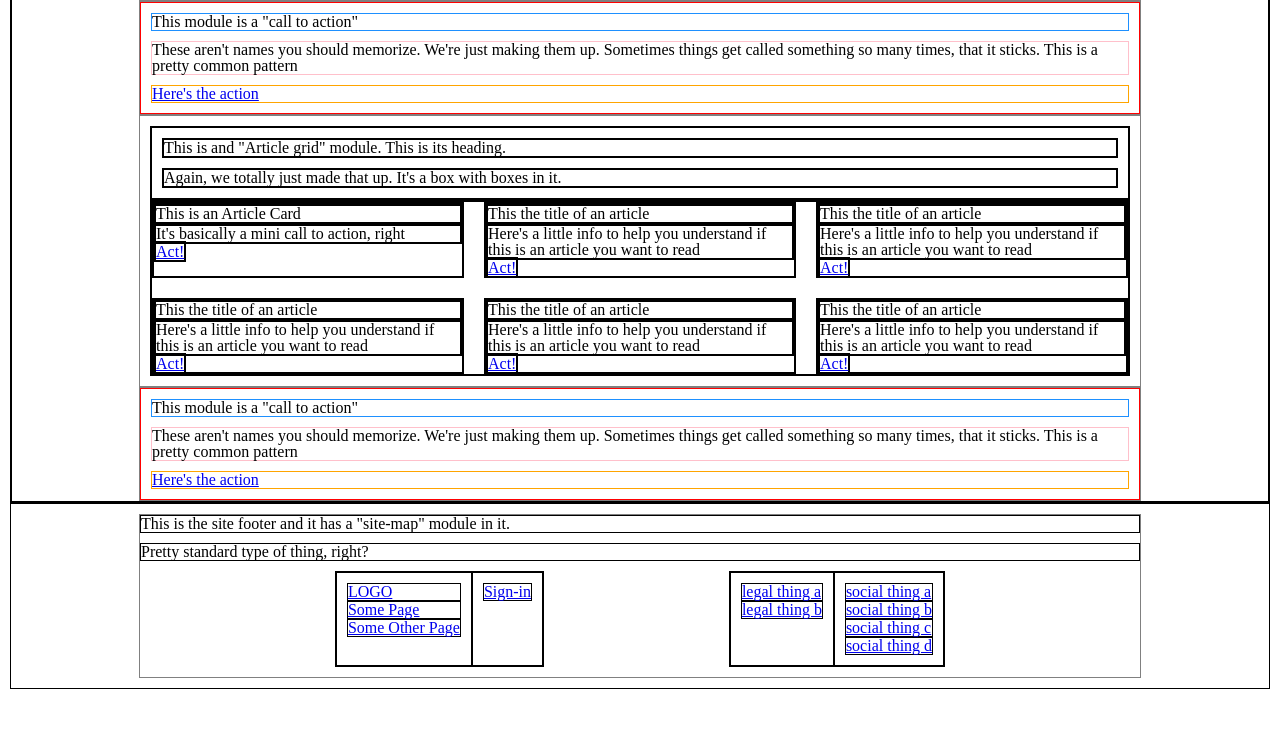
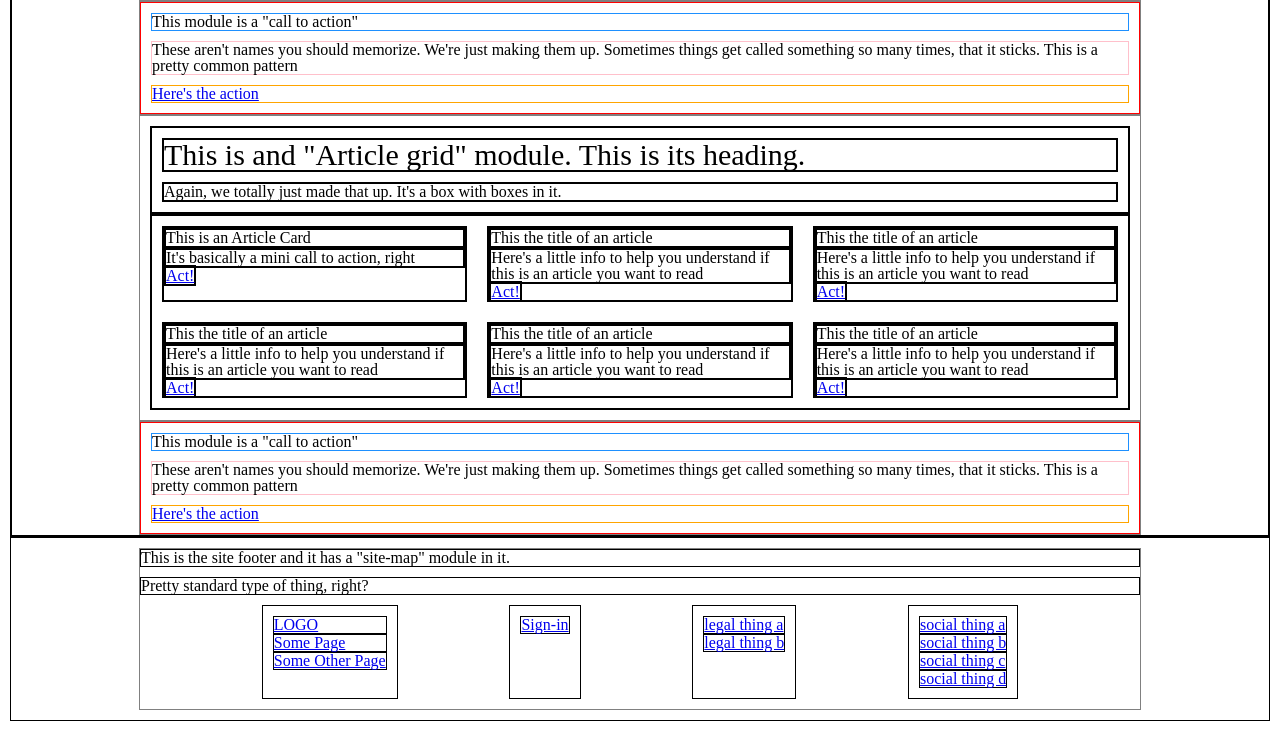
Before and after one commit to m-steinm/pe-project, a PHP site: page / in a window 1280 px wide. Shown: the part 485-1216 px from the top of the page. Before the commit the page ends 1174 px from the top, so only its background shows below. Run offline with PHP 8.4, Linux system fonts and the light colour scheme.

Commit message:
typography voices added

```diff
--- a/theming-challenge/css/style.css
+++ b/theming-challenge/css/style.css
@@ -4,6 +4,24 @@
  * {
 	padding: 10px
 }
+
+/*typography*/
+
+.loud-voice {
+	font-size: 30px;
+	font-family: 'Times New Roman', serif;
+}
+
+.attention-voice{
+	font-family: 'Times New Roman', serif;
+	font-size: 20px;
+}
+
+.calm-voice {
+	font-size: 16px;
+	font-family: 'Times New Roman', serif;
+}
+
 
 inner-column{
 	display: block;
@@ -209,6 +227,7 @@ article-grid .article-list{
 	display: grid;
 	grid-template-columns: 1fr;
 	gap: 20px;
+	padding: 10px;
 }
 
 
@@ -256,9 +275,8 @@ article-grid .article-list{
 .site-map{
 	display: flex;
 	flex-direction: row;
-/*	justify-content: space-between;*/
 }
-.site-things{
+/*.site-things{
 	display: flex;
 	flex-direction: row;
 }
@@ -266,7 +284,7 @@ article-grid .article-list{
 .outside-things{
 	display: flex;
 	flex-direction: row;
-}
+}*/
 
 }
 
--- a/theming-challenge/index.html
+++ b/theming-challenge/index.html
@@ -39,7 +39,7 @@
 							<img src="https://peprojects.dev/images/square.jpg">
 						</picture>
 							<div class="main-text">
-							<h1>Hello! This is a 'diptych'</h1>
+							<h1 class="loud-voice">Hello! This is a 'diptych'</h1>
 								<p>You can call it whatever you want. It's a module that has an image and some supporting text. On the smaller screen it works nicely to stack. On a larger screen, it fits side by side.</p>
 							</div>
 					</diptych>
@@ -76,7 +76,7 @@
 			<inner-column>
 				<article-grid>
 						<div class="article-intro">
-							<h1>This is and "Article grid" module. This is its heading.</h1>
+							<h1 class="loud-voice">This is and "Article grid" module. This is its heading.</h1>
 							<p>Again, we totally just made that up. It's a box with boxes in it.</p>
 						</div>
 						<ul class="article-list">
@@ -110,13 +110,7 @@
 								<p>Here's a little info to help you understand if this is an article you want to read</p>
 								<a href="#">Act!</a>
 							</li>
-
-
-
-
 						</ul>
-
-
 				</article-grid>
 			</inner-column>
 
@@ -146,30 +140,30 @@
 				</section>
 
 				<section class="site-map">
-					<div class="site-things">
-						<div class="site-menu">
+					<!-- <div class="site-things"> -->
+						<nav class="site-menu">
 							<a href="#">LOGO</a>
 							<a href="#">Some Page</a>
 							<a href="#">Some Other Page</a>
-						</div>
+						</nav>
 
-						<div class="user-menu">
+						<nav class="user-menu">
 							<a href="#">Sign-in</a>
-						</div>
-					</div>
-					<div class="outside-things">
-						<div class="legal-things">
+						</nav>
+					<!-- </div> -->
+					<!-- <div class="outside-things"> -->
+						<nav class="legal-things">
 							<a href="#">legal thing a</a>
 							<a href="#">legal thing b</a>
-						</div>
+						</nav>
 
-						<div class="social-things">
+						<nav class="social-things">
 							<a href="#">social thing a</a>
 							<a href="#">social thing b</a>
 							<a href="#">social thing c</a>
 							<a href="#">social thing d</a>
-						</div>
-					</div>
+						</nav>
+					<!-- </div> -->
 				</section>
 			</inner-column>
 		</footer>
```
